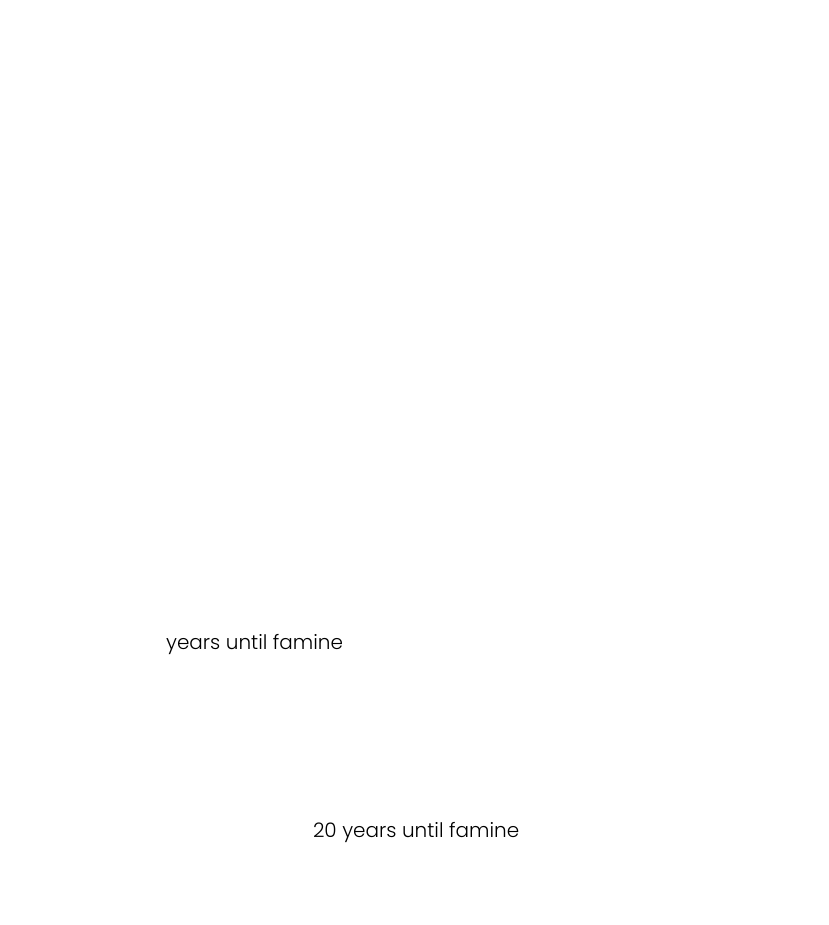
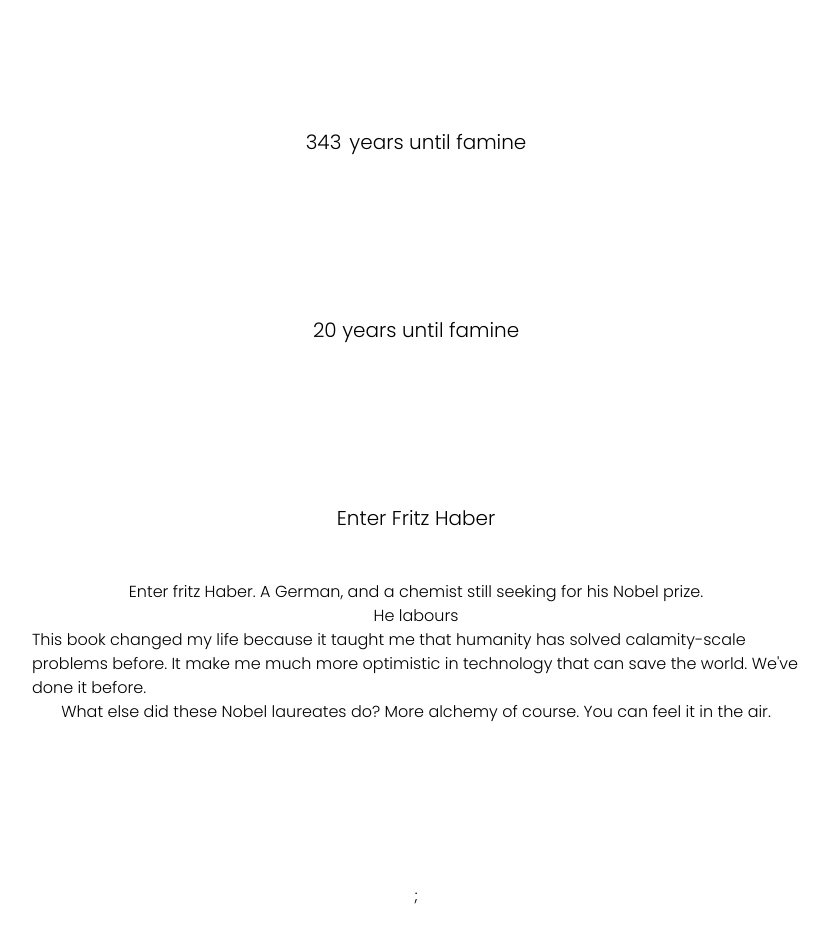
Before and after one commit to chongcurtis/chongcurtis.github.io, a Next.js app: page /books/the-alchemy-of-air in a window 1280 px wide. Shown: the part 1580-2505 px from the top of the page, without its empty margins (224-1053 px from the left). Built offline with nearby package versions, Linux system fonts and the light colour scheme.

Commit message:
exponential kinda works

```diff
--- a/src/pages/books/the-alchemy-of-air.tsx
+++ b/src/pages/books/the-alchemy-of-air.tsx
@@ -87,10 +87,14 @@ export default function TheAlchemyOfAir() {
             </p>
             <p className="fade-in-on-scroll mt-40 text-2xl">The race to fix nitrogen had begun.</p>
             {/* <p className="fade-in-on-scroll mt-40 text-xl">31 years until famine</p> */}
-            <div className="fade-in-on-scroll mt-40 text-xl">
-            <ExponentialCount className="fade-in-on-scroll mt-40 text-xl"/>
-                 <p>years until famine</p>
-                 </div>
+            <div className="fade-in-on-scroll mt-40 flex flex-row justify-center text-xl">
+                <ExponentialCount
+                    startingNumber={10000}
+                    endingNumber={31}
+                    exponentialAmount={0.9}
+                />
+                <p className="ml-2">years until famine</p>
+            </div>
             <p className="fade-in-on-scroll mt-40 text-xl">20 years until famine</p>
             <p className="fade-in-on-scroll mt-40 text-xl">Enter Fritz Haber</p>
             {/*<Boiler />*/}
--- a/src/pages/books/the-alchemy-of-air/ExponentialCount.tsx
+++ b/src/pages/books/the-alchemy-of-air/ExponentialCount.tsx
@@ -1,28 +1,42 @@
 import React from "react";
 import { startAnimationEventName } from "@/common/animations";
-import {useStatefulRef} from "@/common/utils";
+import { useStatefulRef } from "@/common/utils";
 
-export default function ExponentialCount({startingNumber, endingNumber}: {startingNumber: number, endingNumber: number}) {
+interface Props {
+    startingNumber: number;
+    endingNumber: number;
+    exponentialAmount: number;
+}
+
+export default function ExponentialCount({
+    startingNumber,
+    endingNumber,
+    exponentialAmount,
+}: Props) {
     const containerRef = React.useRef<HTMLDivElement>(null);
     const displayNumber = useStatefulRef(startingNumber);
+    const comparator =
+        startingNumber >= endingNumber
+            ? (a: number, b: number) => {
+                  return a >= b;
+              }
+            : (a: number, b: number) => {
+                  return a <= b;
+              };
 
     // write a function that takes a starting number, and an ending number, and exponentially counts up to the ending number within 3 seconds
-    function exponentialCount(exponentialAmount:number): void {
-        const startTime = Date.now();
-        while (displayNumber.current <= endingNumber) {
-          const elapsedMilliseconds = Date.now() - startTime;
-          if (elapsedMilliseconds >= 3000) {
-            break;
-          }
+    async function startExponentialCount() {
+        // const startTime = Date.now();
+        while (comparator(displayNumber.current, endingNumber)) {
+            // const elapsedMilliseconds = Date.now() - startTime;
+            displayNumber.current *= exponentialAmount;
+            await sleep(100); // Adjust sleep duration for desired count speed
+        }
+    }
 
-          displayNumber.current *= exponentialAmount;
-          sleep(100); // Adjust sleep duration for desired count speed
-        }
-      }
-
-      function sleep(milliseconds: number): Promise<void> {
+    function sleep(milliseconds: number): Promise<void> {
         return new Promise((resolve) => setTimeout(resolve, milliseconds));
-      }
+    }
 
     React.useEffect(() => {
         if (!containerRef.current) {
@@ -30,20 +44,16 @@ export default function ExponentialCount({startingNumber, endingNumber}: {starti
         }
         const container = containerRef.current;
 
-        const startAnimation = () => {
-            exponentialCount(1.1);
-        };
-
-        container.addEventListener(startAnimationEventName, startAnimation);
+        container.addEventListener(startAnimationEventName, startExponentialCount);
         return () => {
             // cleanup
-            container.removeEventListener(startAnimationEventName, startAnimation);
+            container.removeEventListener(startAnimationEventName, startExponentialCount);
         };
     }, [containerRef]);
 
     return (
-        <div className="fade-in-on-scroll h-[350px] w-[350px] md:h-[500px] md:w-[500px]" ref={containerRef}>
-            {displayNumber.current}
+        <div className="fade-in-on-scroll" ref={containerRef}>
+            {Math.round(displayNumber.current)}
         </div>
     );
 }
```
